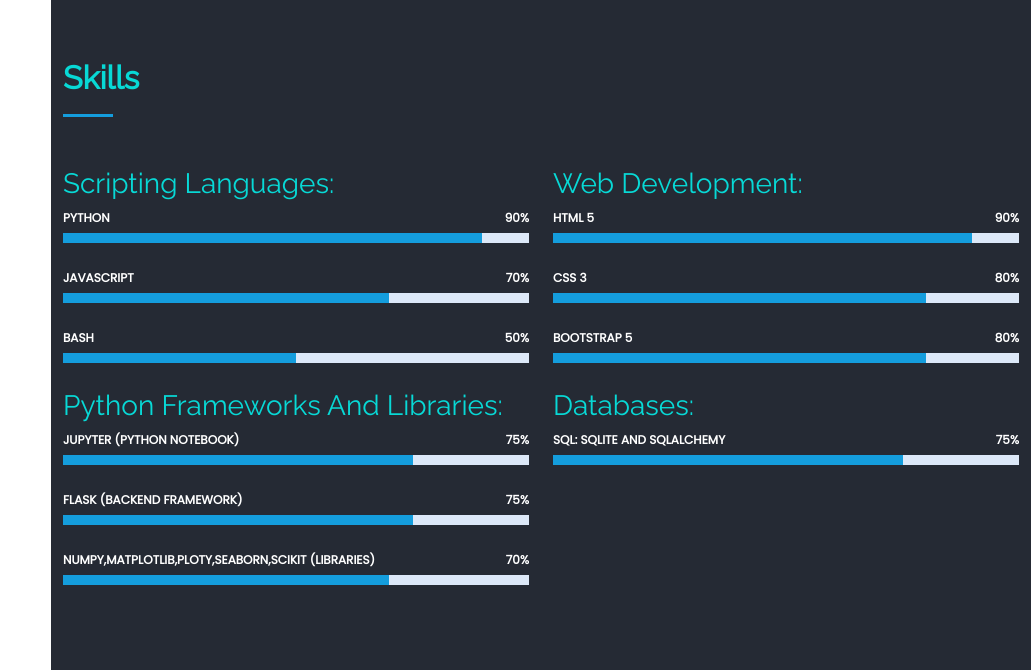
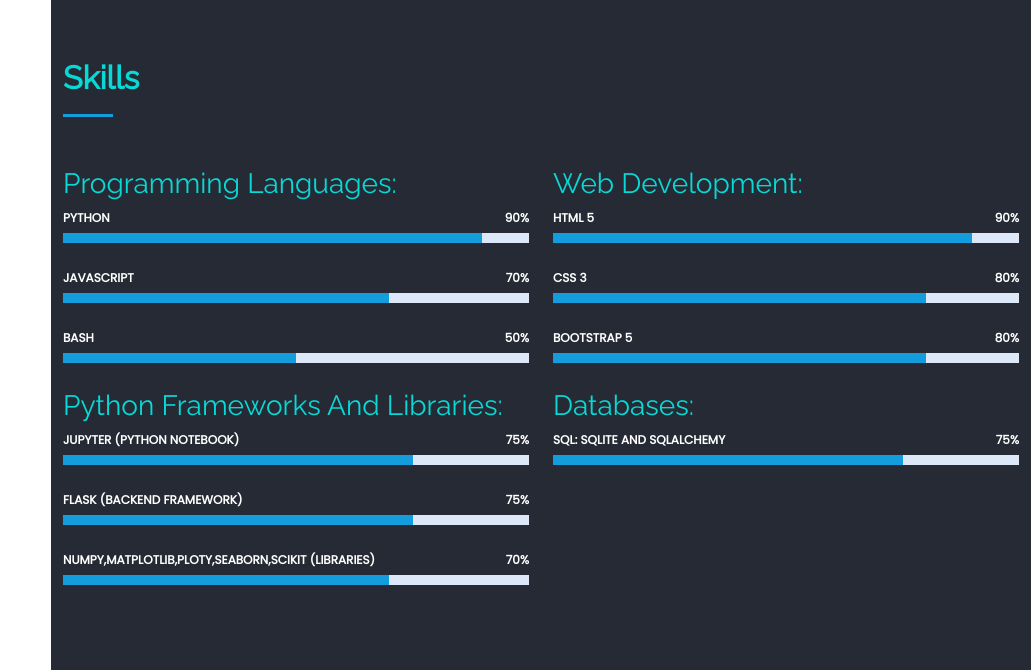
Before and after one commit to Akash-Singh04/MyPersonalWebsite, a Flask app: page / in a window 1280 px wide. Shown: the part 1458-2128 px from the top of the page, without its empty margins (249-1280 px from the left). Run offline with Flask 3, Linux system fonts and the light colour scheme; some libraries are stand-ins or nearby versions.

Commit message:
Update index.html

```diff
--- a/My Personal Website/templates/index.html
+++ b/My Personal Website/templates/index.html
@@ -129,7 +129,7 @@
 
         <div class="row skills-content">
           <div class="col-lg-6" data-aos="fade-up">
-            <h3 class="header-bg">Scripting Languages:</h3>
+            <h3 class="header-bg">Programming Languages:</h3>
 
             <div class="progress">
               <span class="skill">Python <i class="val">90%</i></span>
```
